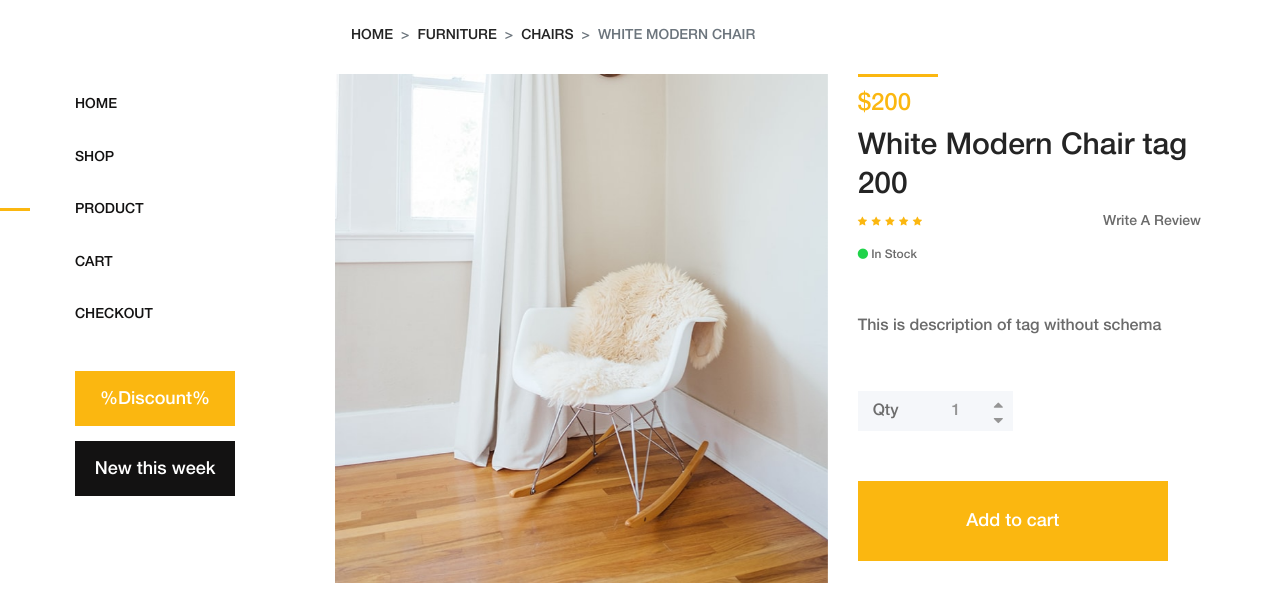
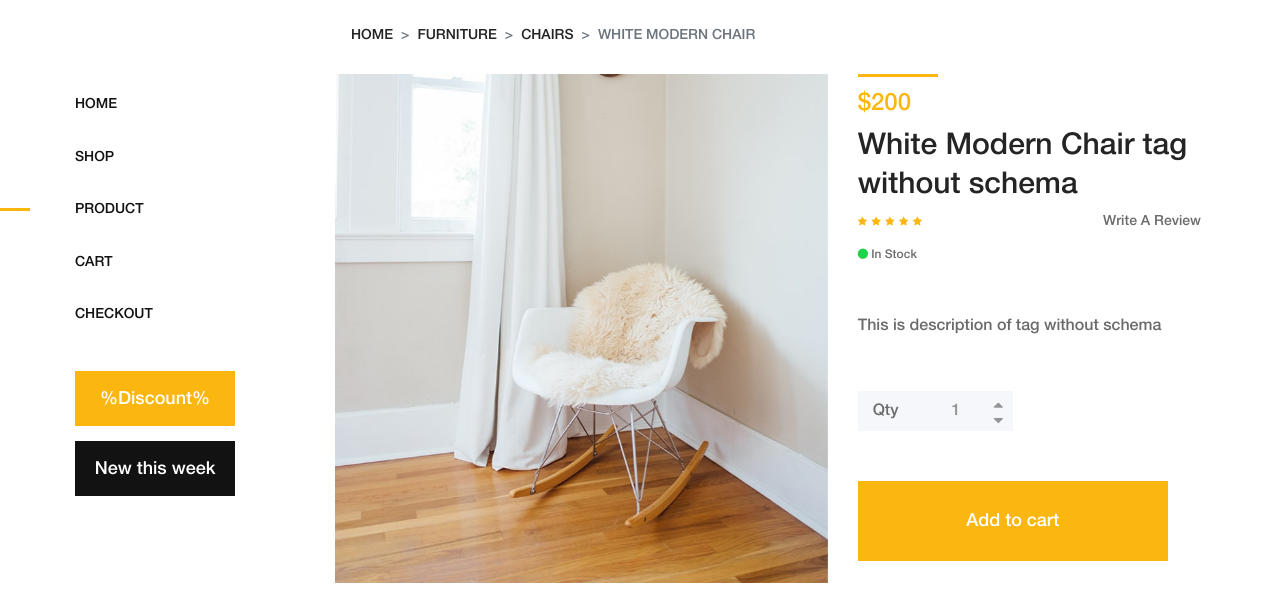
Before and after one commit to soroko-sergey/soroko-sergey.github.io, a plain HTML site: page tag-without-schema.html in a window 1280 px wide. Shown: the part 137-730 px from the top of the page. Drawn offline with Linux system fonts and the light colour scheme.

Commit message:
updated name of tag

```diff
--- a/tag-without-schema.html
+++ b/tag-without-schema.html
@@ -160,7 +160,7 @@
                                 <div class="line"></div>
                                 <p class="product-price old">$200</p>
                                 <a href="product-details.html">
-                                    <h6 class='tag-name'>White Modern Chair tag 200</h6>
+                                    <h6 class='tag-name'>White Modern Chair tag without schema</h6>
                                 </a>
                                 <!-- Ratings & Review -->
                                 <div class="ratings-review mb-15 d-flex align-items-center justify-content-between">
```
